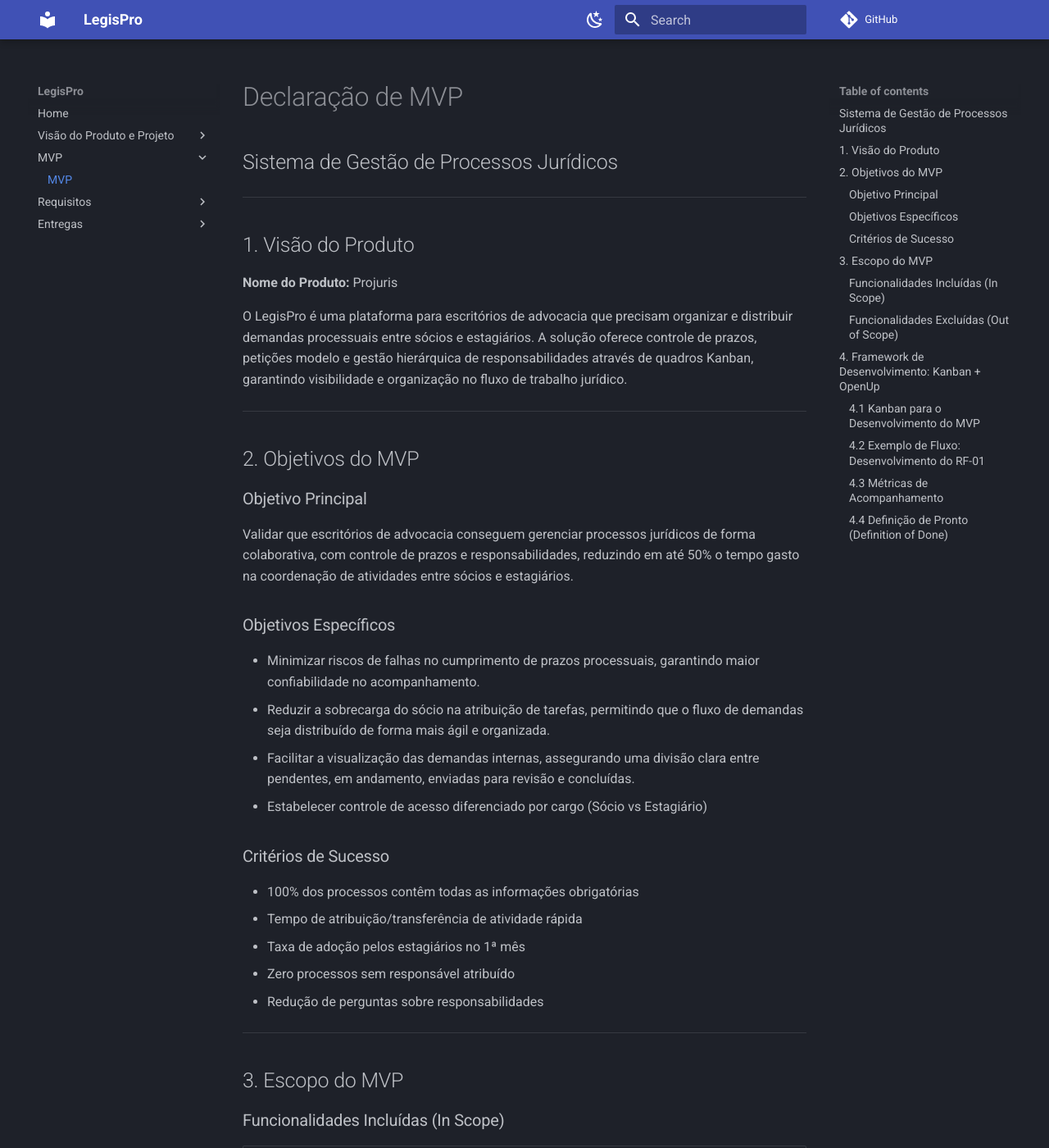
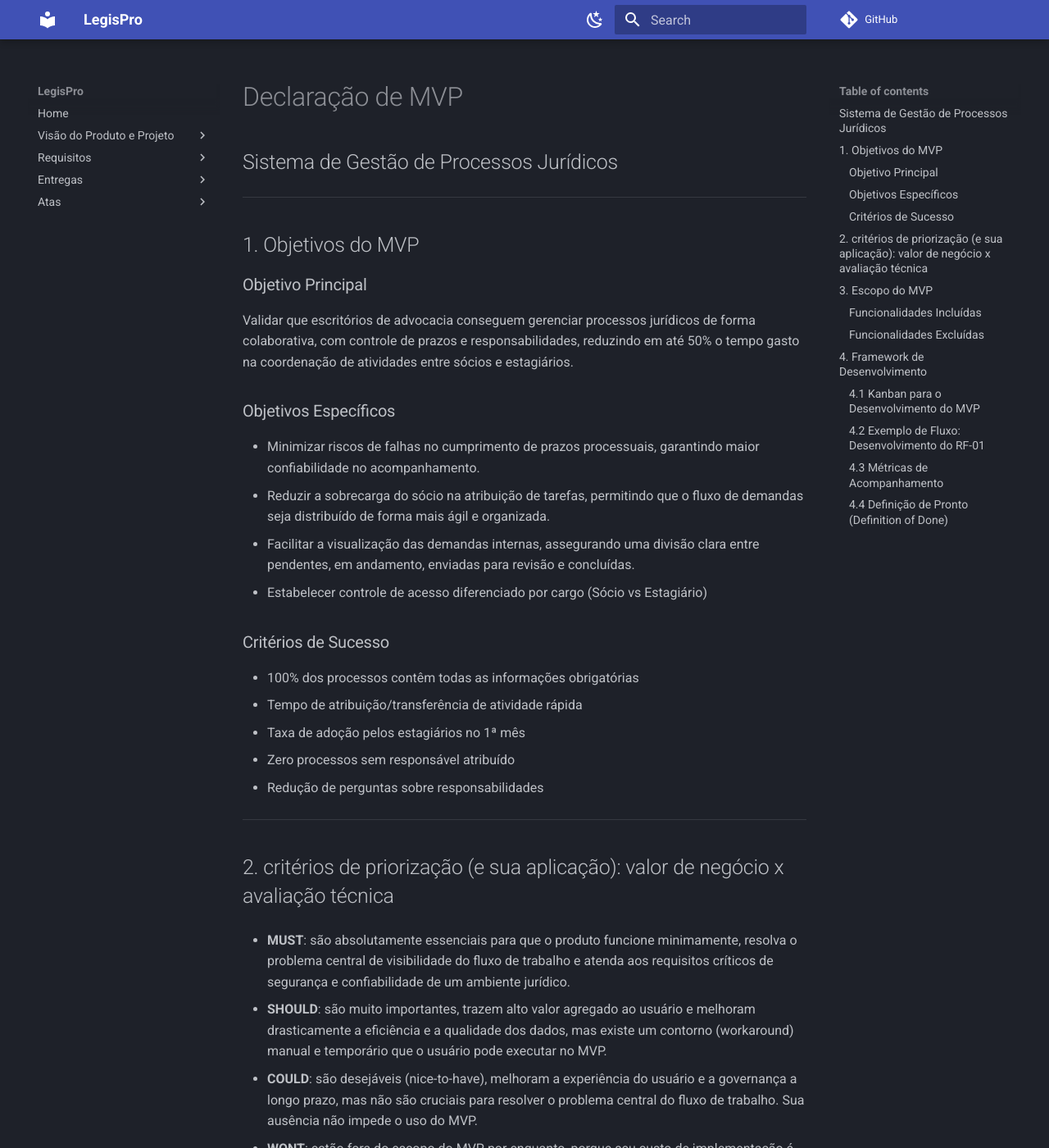
Before and after one commit to mdsreq-fga-unb/REQ-2025.2-T02-ProJuris, an MkDocs documentation site: the page built from docs/MVP.md, in a window 1280 px wide and 1400 px high. Shown: the whole window at 82% size. Built offline with MkDocs 1.6.1 and Material for MkDocs 9.7.7, drawn with Linux system fonts in a browser that asks for light colours; comment, search, counter and statistics services are not loaded; some of the changed text lies outside the part shown.

```diff
--- a/docs/MVP/MVP.md
+++ b/docs/MVP.md
@@ -3,15 +3,8 @@
 
 ---
 
-## 1. Visão do Produto
 
-**Nome do Produto:** Projuris
-
-O LegisPro é uma plataforma para escritórios de advocacia que precisam organizar e distribuir demandas processuais entre sócios e estagiários. A solução oferece controle de prazos, petições modelo e gestão hierárquica de responsabilidades através de quadros Kanban, garantindo visibilidade e organização no fluxo de trabalho jurídico.
-
----
-
-## 2. Objetivos do MVP
+## 1. Objetivos do MVP
 
 ### Objetivo Principal
 Validar que escritórios de advocacia conseguem gerenciar processos jurídicos de forma colaborativa, com controle de prazos e responsabilidades, reduzindo em até 50% o tempo gasto na coordenação de atividades entre sócios e estagiários.
@@ -31,9 +24,21 @@ Validar que escritórios de advocacia conseguem gerenciar processos jurídicos d
 
 ---
 
+## 2. critérios de priorização (e sua aplicação): valor de negócio x avaliação técnica
+
+- **MUST**: são absolutamente essenciais para que o produto funcione minimamente, resolva o problema central de visibilidade do fluxo de trabalho e atenda aos requisitos críticos de segurança e confiabilidade de um ambiente jurídico.
+
+- **SHOULD**: são muito importantes, trazem alto valor agregado ao usuário e melhoram drasticamente a eficiência e a qualidade dos dados, mas existe um contorno (workaround) manual e temporário que o usuário pode executar no MVP.
+
+- **COULD**: são desejáveis (nice-to-have), melhoram a experiência do usuário e a governança a longo prazo, mas não são cruciais para resolver o problema central do fluxo de trabalho. Sua ausência não impede o uso do MVP.
+
+- **WONT**: estão fora do escopo do MVP por enquanto, porque seu custo de implementação é proibitivo em relação ao valor que entregam nesta primeira versão, ou porque a funcionalidade já está coberta por um requisito Must Have mais simples.
+
+---
+
 ## 3. Escopo do MVP
 
-### Funcionalidades Incluídas (In Scope)
+### Funcionalidades Incluídas
 
 | Prioridade | ID | Funcionalidade | Descrição |
 |------------|-----|----------------|-----------|
@@ -49,17 +54,17 @@ Validar que escritórios de advocacia conseguem gerenciar processos jurídicos d
 | SHOULD | RF-06 | Dashboard do estagiário | Visualização de todas as atribuições do estagiário |
 | SHOULD | RF-10 | Criar processo no Kanban | Adicionar processo direto do quadro |
 
-### Funcionalidades Excluídas (Out of Scope)
+### Funcionalidades Excluídas
 - Funcionalidades de automação de mensagem
 - Importador de planilhas
 - Dashboard de indicadores
 - Repositório de cláusulas
 
-![Tabela MVP](../imagens/Tabela_mvp.png)
+![Tabela MVP](./imagens/Tabela_mvp.png)
 
 ---
 
-## 4. Framework de Desenvolvimento: Kanban + OpenUp
+## 4. Framework de Desenvolvimento
 
 ### 4.1 Kanban para o Desenvolvimento do MVP
 
@@ -112,6 +117,7 @@ Validar que escritórios de advocacia conseguem gerenciar processos jurídicos d
 ### 4.3 Métricas de Acompanhamento
 
 **Métricas Kanban (do nosso desenvolvimento):**
+
 - **Lead Time**: Tempo de Backlog até Done
 - **Cycle Time**: Tempo de To Do até Done
 - **Throughput**: Work items concluídos por semana
--- a/mkdocs.yml
+++ b/mkdocs.yml
@@ -13,14 +13,16 @@ nav:
     - 'Interação Equipe e Cliente': 'Visão do produto e projeto/5 INTERAÇÃO ENTRE EQUIPE E CLIENTE.md'
     - 'Lições Aprendidas': 'Visão do produto e projeto/6 LIÇÕES APRENDIDAS.md'
     - 'Referências': 'Visão do produto e projeto/7 REFERÊNCIAS BIBLIOGRÁFICAS.md'
-  - MVP:
-    - 'MVP': 'MVP/MVP.md'
   - Requisitos:
     - 'Funcionais': 'Requisitos/1 - Funcionais.md'
     - 'Não Funcionais': 'Requisitos/2 - Não funcionais.md'
     - 'Backlog': 'Requisitos/3 - Backlog.md'
   - Entregas:
     - 'Unidade 1': 'Entregas/Unidade 1.md'
+  - Atas:
+    - '15-09': 'Atas/3_15-09.md'
+    - '22-09': 'Atas/4_22-09.md'
+    - '06-11': 'Atas/6_06-11.md'
 
 theme:
   name: material
```
Also changed, not shown: docs/Atas/3_15-09.md (added, +79 -0 lines), docs/Atas/4_22-09.md (added, +52 -0 lines), docs/Atas/6_06-11.md (added, +47 -0 lines), docs/Requisitos/3 - Backlog.md (+10 -0 lines), docs/index.md (+1 -1 lines).
